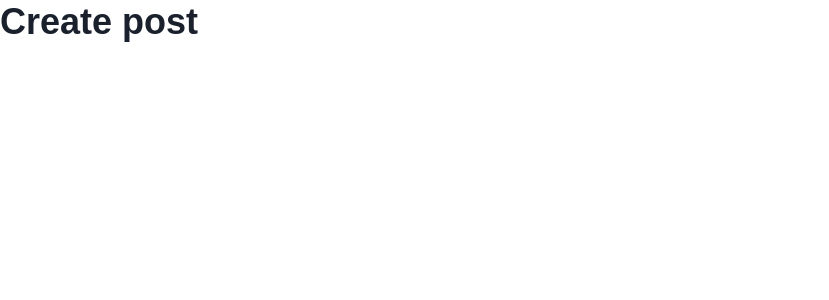
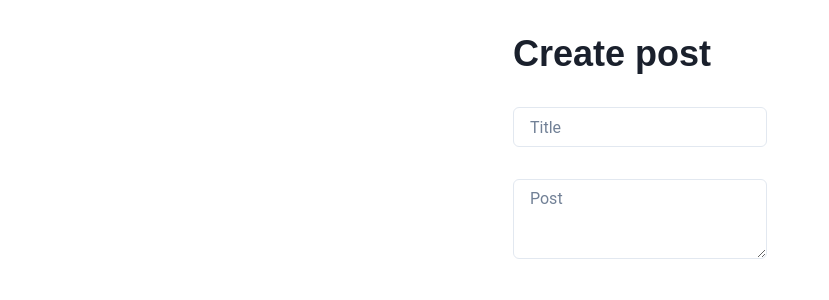
Before and after one commit to KennedyMungai/bulletin_board_crud, a Next.js app: page /CreatePost in a window 1280 px wide. Shown: the top 300 px of the page, without its empty margins (0-829 px from the left). Built offline with nearby package versions, Linux system fonts and the light colour scheme.

Commit message:
Made some adjustments to the markup

```diff
--- a/src/pages/CreatePost.tsx
+++ b/src/pages/CreatePost.tsx
@@ -1,5 +1,5 @@
 import { useAppDispatch } from '@/app/hooks'
-import { HStack, Text, Flex, Heading } from '@chakra-ui/react'
+import { HStack, Text, Flex, Heading, Input, Textarea } from '@chakra-ui/react'
 import { useState } from 'react'
 
 type Props = {}
@@ -11,11 +11,13 @@ const CreatePost = (props: Props) => {
 	const dispatch = useAppDispatch()
 
 	return (
-		<HStack spacing={'1rem'} align={'center'}>
-			<Flex justify={'center'}>
+		<Flex justify={'center'} p={'2rem'}>
+			<Flex gap={'2rem'} direction={'column'}>
 				<Heading>Create post</Heading>
+				<Input placeholder='Title' />
+				<Textarea placeholder='Post' />
 			</Flex>
-		</HStack>
+		</Flex>
 	)
 }
 
```
